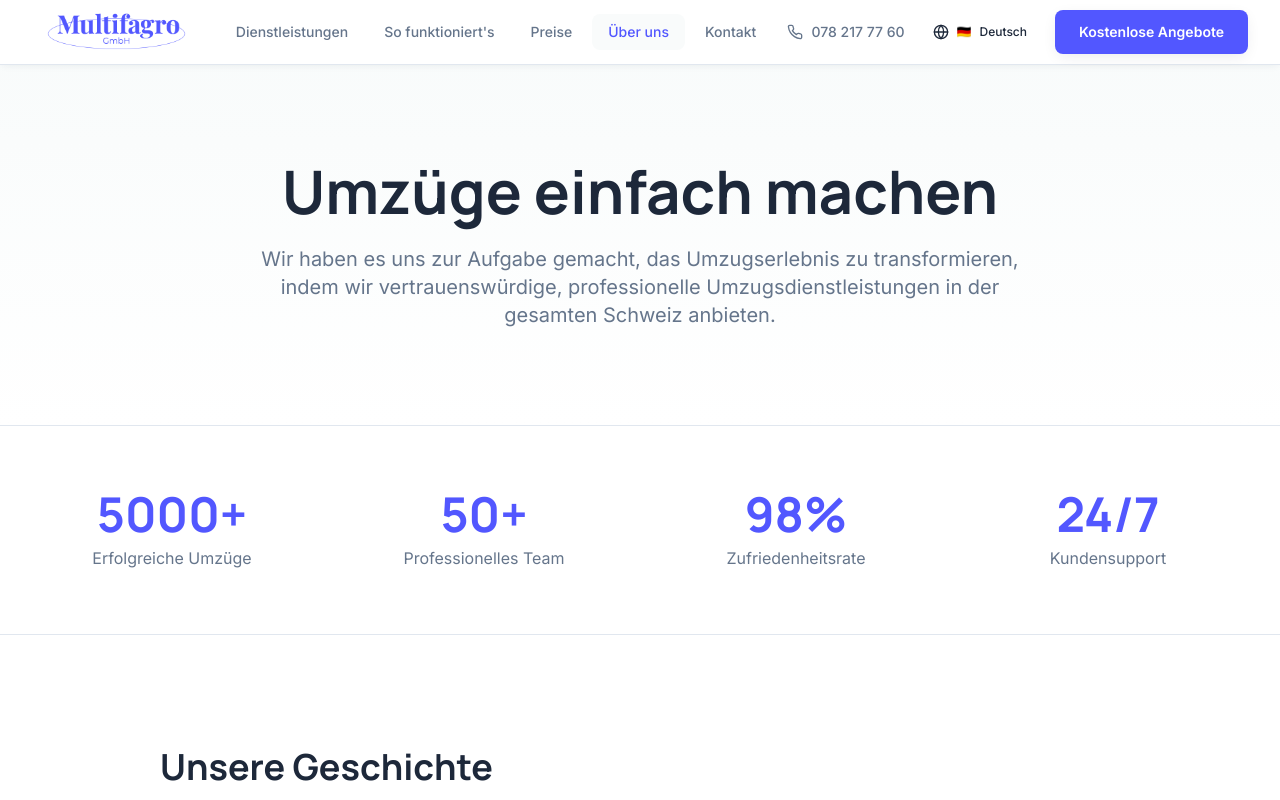
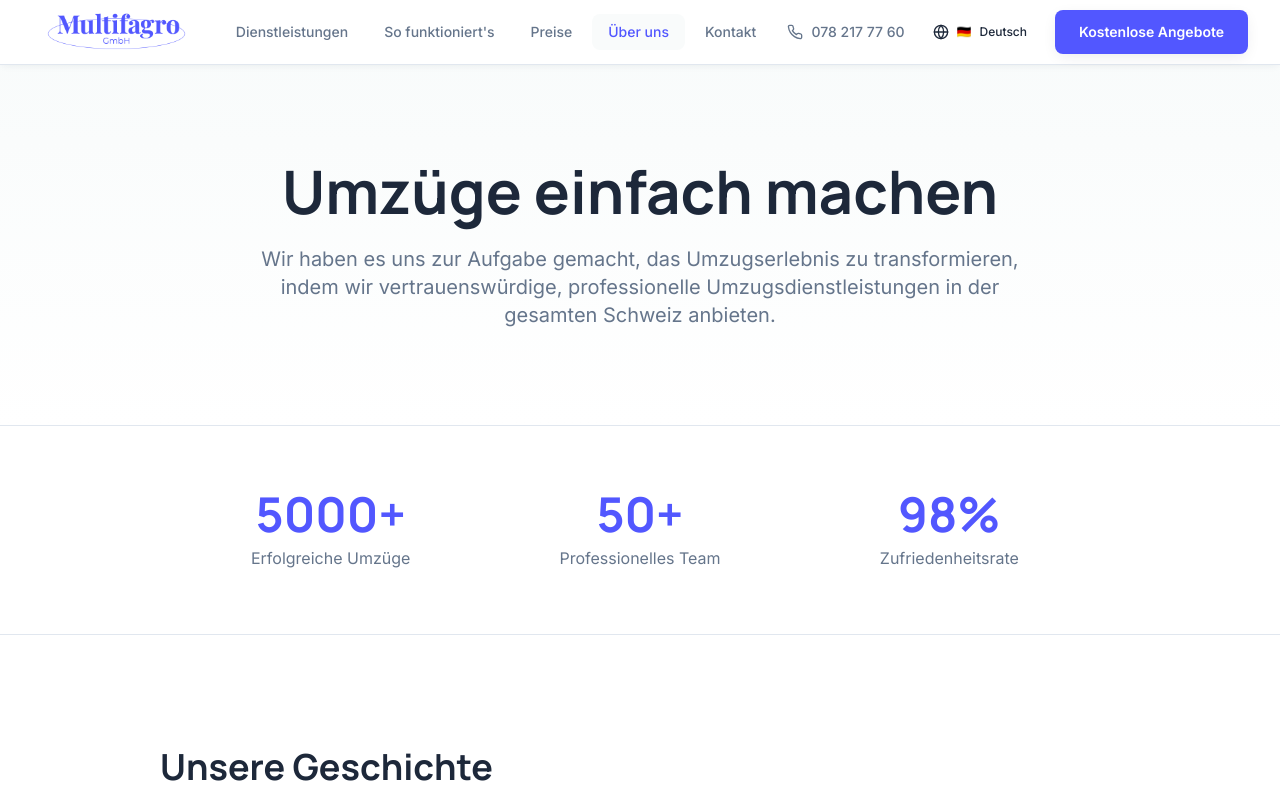
Before and after one commit to muhammed9295/multifagro-gmbh, a React (Vite) app: page /about in a window 1280 px wide. Shown: the top 800 px of the page. Built offline with nearby package versions, Linux system fonts and the light colour scheme; the HTML template or start-up script is replaced by a standard one.

Commit message:
Remove 24/7 Customer Support stat and center align stats section in About page

```diff
--- a/src/pages/About.tsx
+++ b/src/pages/About.tsx
@@ -31,7 +31,6 @@ const About = () => {
     { number: "5000+", label: t("aboutPage.stats.successfulMoves") },
     { number: "50+", label: t("aboutPage.stats.verifiedPartners") },
     { number: "98%", label: t("aboutPage.stats.satisfactionRate") },
-    { number: "24/7", label: t("aboutPage.stats.customerSupport") },
   ];
 
   const differentItems = [
@@ -75,7 +74,7 @@ const About = () => {
         {/* Stats Section */}
         <section className="py-16 bg-background border-y border-border">
           <div className="container mx-auto max-w-7xl px-4 sm:px-6 lg:px-8">
-            <div className="grid grid-cols-2 lg:grid-cols-4 gap-8">
+            <div className="grid grid-cols-1 sm:grid-cols-3 gap-8 justify-items-center max-w-4xl mx-auto">
               {stats.map((stat, index) => (
                 <div key={index} className="text-center">
                   <div className="text-4xl lg:text-5xl font-heading font-bold text-primary mb-2">
```
